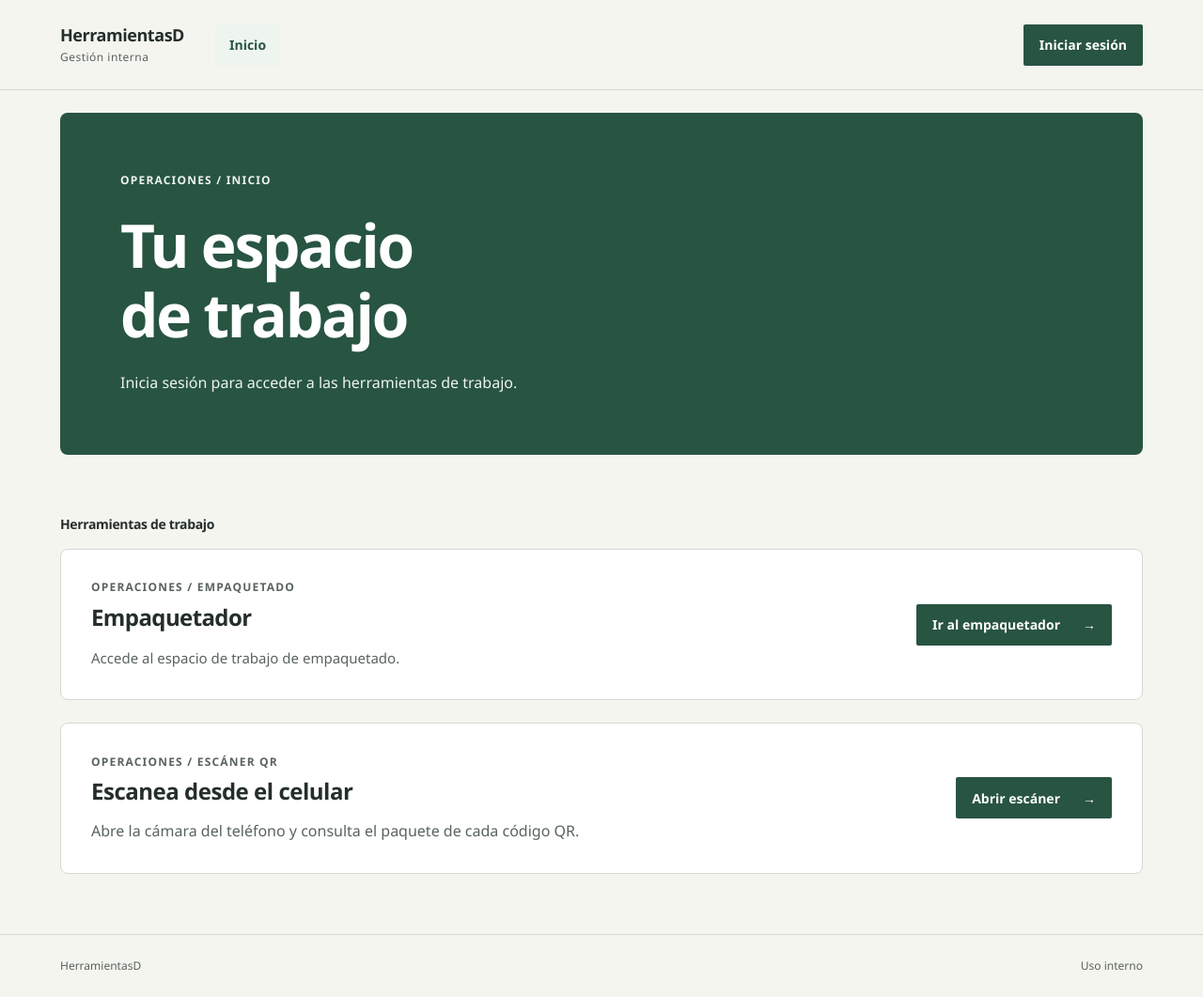
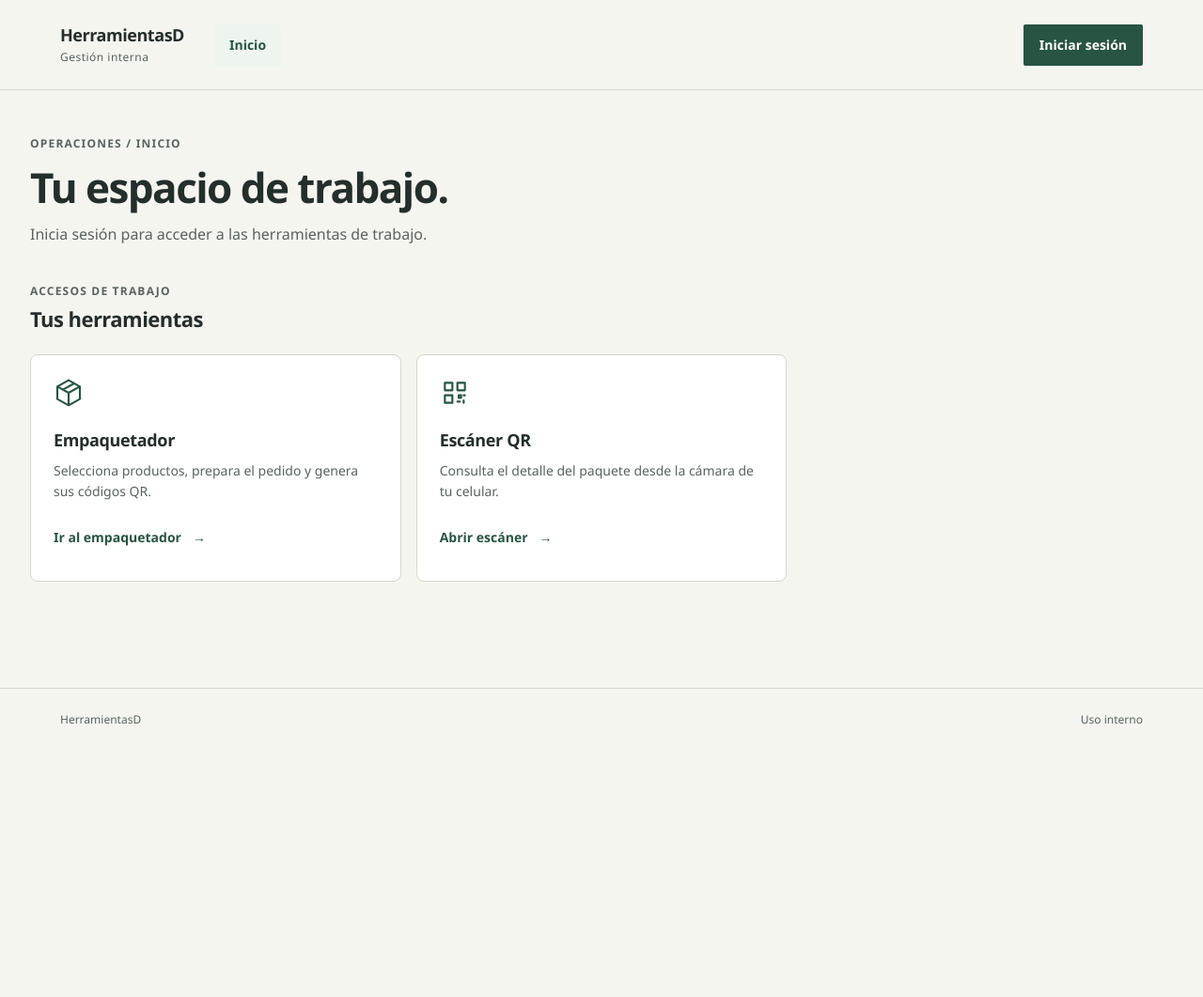
Before and after one commit to andres1015-hub/HerramientasD, a Spring Boot app: page / in a window 1280 px wide. Shown: the whole page at 94% size. After the commit the page ends 771 px from the top, so only its background shows below. Run offline with Spring Boot 4, Linux system fonts and the light colour scheme; style sheets or scripts are compiled from the project's sources; some of the project's set-up classes (security, data sources, template engines, error pages and the like) are left out, and stand-ins take their place; some libraries are stand-ins or nearby versions.

Commit message:
Unifica las tarjetas de inicio según el rol

```diff
--- a/src/main/resources/templates/index.html
+++ b/src/main/resources/templates/index.html
@@ -14,25 +14,20 @@
     <th:block sec:authorize="hasRole('ADMINISTRADOR')"><th:block th:replace="~{administrador :: contenido}"/></th:block>
     <main id="contenido" class="workspace empty-state" th:if="${vista == 'administrador'}" sec:authorize="!hasRole('ADMINISTRADOR')"><h1>Acceso de administrador</h1><p>Esta sección está disponible para cuentas con permisos de administración.</p><a class="button button-primary" th:href="@{/}">Volver al inicio</a></main>
     <th:block th:if="${vista == 'inicio'}" sec:authorize="!hasRole('ADMINISTRADOR')">
-<main id="contenido" class="mx-auto w-full max-w-7xl px-5 pt-6 pb-16 sm:px-8 lg:px-16">
-    <header class="rounded-card bg-primary px-6 py-8 text-white sm:px-10 sm:py-12 lg:px-16 lg:py-16">
-        <p class="eyebrow text-xs font-semibold uppercase tracking-[.1em] text-success-surface">Operaciones / Inicio</p>
-        <h1 class="mt-6 max-w-[14ch] text-[clamp(2.25rem,5vw,4rem)] font-semibold leading-[1.15] tracking-[-.035em]">Tu espacio de trabajo</h1>
-        <p class="mt-6 max-w-[50ch] break-words text-success-surface" sec:authorize="isAuthenticated()">Bienvenido, DNI <span class="user-name" sec:authentication="name"></span>.</p>
-        <p class="mt-6 max-w-[50ch] text-success-surface" sec:authorize="isAnonymous()">Inicia sesión para acceder a las herramientas de trabajo.</p>
+<main id="contenido" class="workspace">
+    <header class="page-heading">
+        <div><p class="eyebrow">Operaciones / Inicio</p><h1>Tu espacio de trabajo.</h1>
+        <p sec:authorize="isAuthenticated()">Bienvenido, DNI <span class="user-name" sec:authentication="name"></span>. Elige tu siguiente tarea.</p>
+        <p sec:authorize="isAnonymous()">Inicia sesión para acceder a las herramientas de trabajo.</p></div>
     </header>
-    <section class="mt-12 sm:mt-16" aria-labelledby="herramientas-titulo">
-        <h2 id="herramientas-titulo" class="mb-4 text-sm font-semibold">Herramientas de trabajo</h2>
-        <article class="flex flex-col items-stretch gap-8 rounded-card border border-rule bg-surface p-6 sm:p-8 lg:flex-row lg:items-center lg:justify-between lg:gap-12" sec:authorize="!hasRole('PROVEEDOR')" aria-labelledby="empaquetador-titulo">
-            <div>
-                <p class="eyebrow text-xs font-semibold uppercase tracking-[.1em] text-muted">Operaciones / Empaquetado</p>
-                <h3 id="empaquetador-titulo" class="mt-2 text-2xl font-semibold tracking-tight">Empaquetador</h3>
-                <p class="mt-4 max-w-[55ch] text-[.9375rem] text-muted">Accede al espacio de trabajo de empaquetado.</p>
-            </div>
-            <a class="button button-primary lg:flex-none" th:href="@{/paquete}">Ir al empaquetador <span aria-hidden="true">→</span></a>
-        </article>
-        <article class="home-inventory-card" sec:authorize="isAuthenticated()" aria-labelledby="inventario-titulo"><div><p class="eyebrow">Productos / Inventario</p><h3 id="inventario-titulo">Explora el catálogo</h3><p>Encuentra productos, consulta precios y revisa sus existencias.</p></div><a class="button button-primary" th:href="@{/(vista='inventario')}">Ver galería <span aria-hidden="true">→</span></a></article>
-        <article class="home-inventory-card" sec:authorize="!hasRole('PROVEEDOR')" aria-labelledby="escaner-inicio-titulo"><div><p class="eyebrow">Operaciones / Escáner QR</p><h3 id="escaner-inicio-titulo">Escanea desde el celular</h3><p>Abre la cámara del teléfono y consulta el paquete de cada código QR.</p></div><a class="button button-primary" th:href="@{/escaner}">Abrir escáner <span aria-hidden="true">→</span></a></article>
+    <section class="section-block" aria-labelledby="herramientas-titulo">
+        <div class="section-heading"><div><p class="eyebrow">Accesos de trabajo</p><h2 id="herramientas-titulo">Tus herramientas</h2></div></div>
+        <div class="service-grid">
+            <a class="service-card" th:href="@{/paquete}" sec:authorize="!hasRole('PROVEEDOR')"><svg class="icon service-icon" aria-hidden="true"><use href="#icon-paquete"/></svg><h3>Empaquetador</h3><p>Selecciona productos, prepara el pedido y genera sus códigos QR.</p><span class="text-link">Ir al empaquetador <span aria-hidden="true">→</span></span></a>
+            <a class="service-card" th:href="@{/(vista='inventario')}" sec:authorize="isAuthenticated()"><svg class="icon service-icon" aria-hidden="true"><use href="#icon-catalogo"/></svg><h3>Catálogo de productos</h3><p>Encuentra productos, consulta precios y revisa sus existencias.</p><span class="text-link">Ver galería <span aria-hidden="true">→</span></span></a>
+            <a class="service-card" th:href="@{/escaner}" sec:authorize="!hasRole('PROVEEDOR')"><svg class="icon service-icon" aria-hidden="true"><use href="#icon-qr"/></svg><h3>Escáner QR</h3><p>Consulta el detalle del paquete desde la cámara de tu celular.</p><span class="text-link">Abrir escáner <span aria-hidden="true">→</span></span></a>
+            <a class="service-card" th:href="@{/(vista='cuenta')}" sec:authorize="hasRole('PROVEEDOR')"><svg class="icon service-icon" aria-hidden="true"><use href="#icon-usuarios"/></svg><h3>Mi cuenta</h3><p>Consulta tus datos de acceso y administra tu contraseña.</p><span class="text-link">Ver mi cuenta <span aria-hidden="true">→</span></span></a>
+        </div>
     </section>
 </main>
     </th:block>
```
